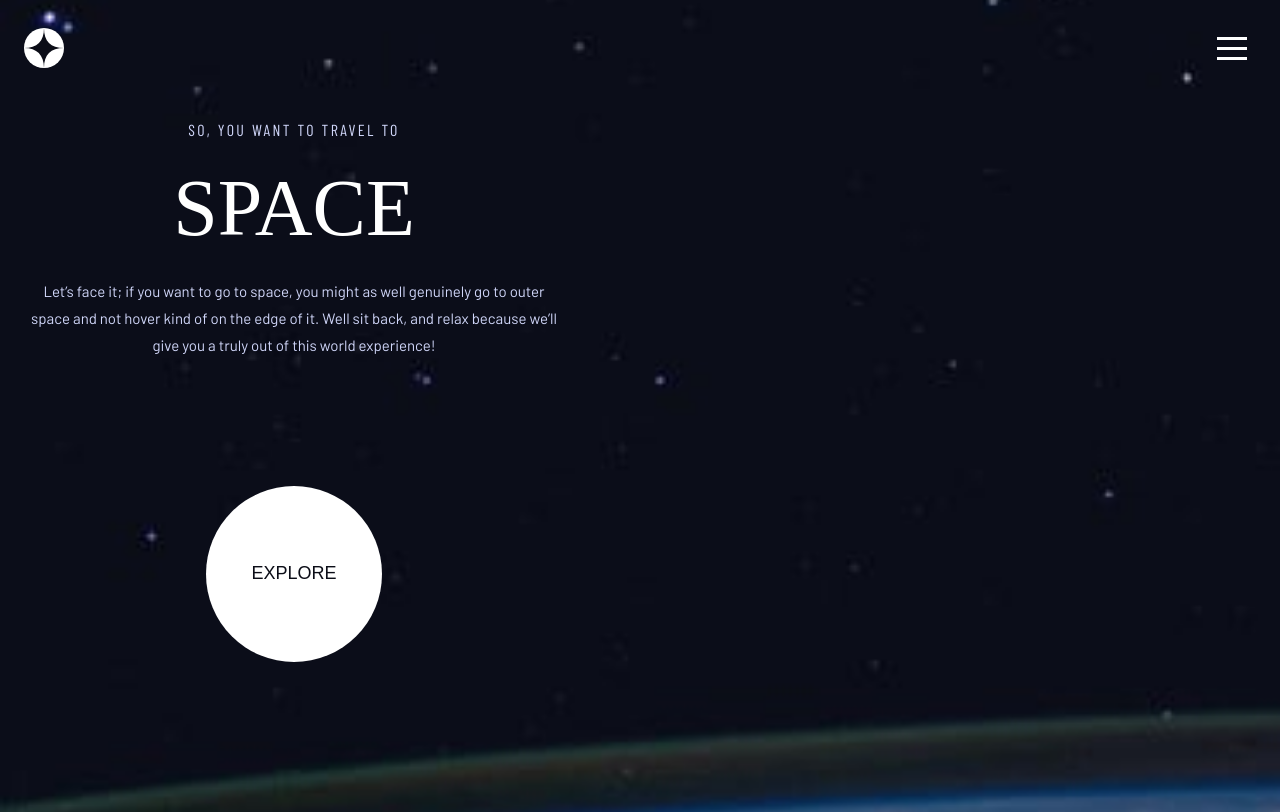
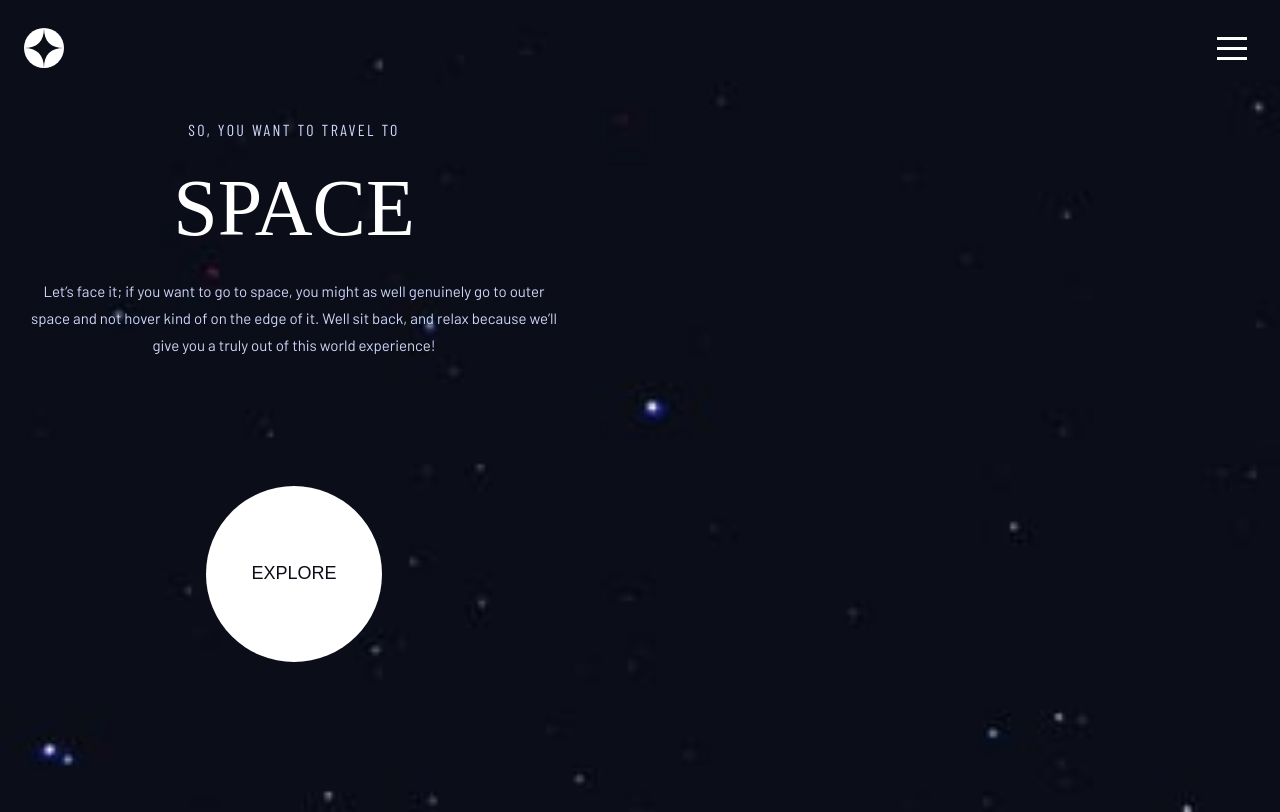
Before and after one commit to yogskr/space-tourism, a React (Vite) app: page / in a window 1280 px wide. Built offline with nearby package versions, Linux system fonts and the light colour scheme; a web font is replaced by a local one.

Commit message:
Remove redundant comment on min-height property in App.css

```diff
--- a/src/App.css
+++ b/src/App.css
@@ -7,8 +7,7 @@ main {
 
 .background {
   width: 100%; /* 375px */
-  min-height: 100vh; /* 880px */
+  min-height: 100vh;
   background-size: cover;
   background-repeat: no-repeat;
-  background-position: center;
 }
```
